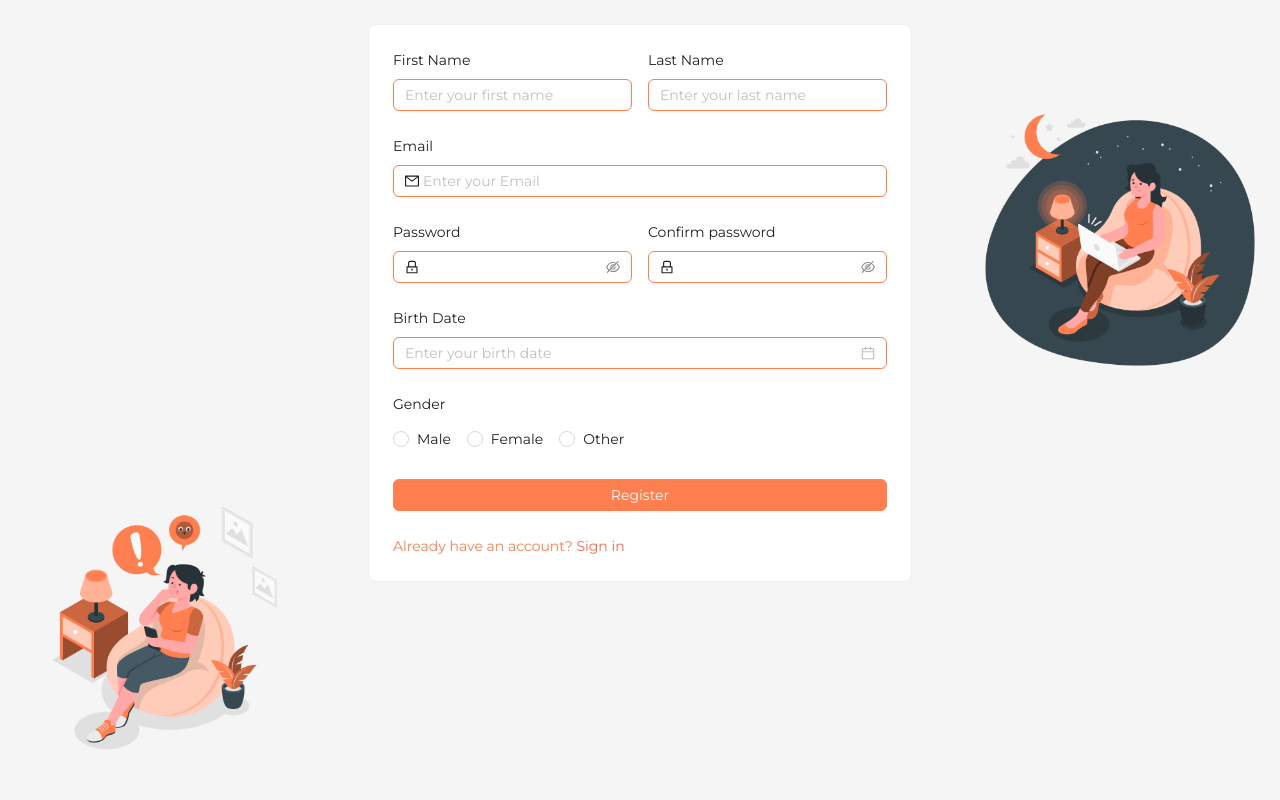
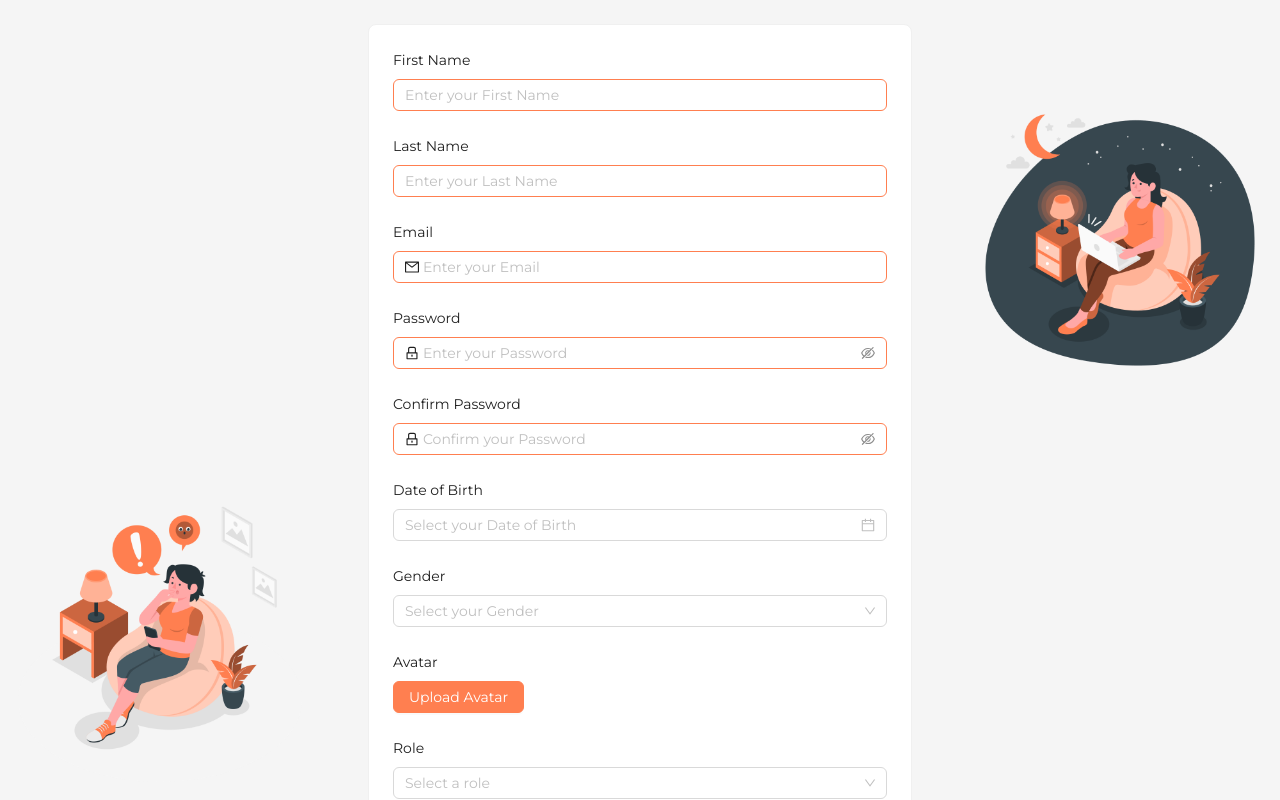
Before and after one commit to ohorodnichuk17/qubix, a React (Vite) app: page /register in a window 1280 px wide. Built offline with nearby package versions, Linux system fonts and the light colour scheme.

Commit message:
registration for admin

```diff
--- a/src/components/pages/RegisterPage/RegisterPage.tsx
+++ b/src/components/pages/RegisterPage/RegisterPage.tsx
@@ -1,14 +1,15 @@
 import { useState, useEffect } from 'react';
-import { Form, Input, Button, Row, Col, Typography, Space, Radio, DatePicker, Card, message } from 'antd';
+import { Form, Input, Button, Row, Col, Typography, Space, Select, DatePicker, Card, message, Upload } from 'antd';
 import { LockOutlined, MailOutlined } from '@ant-design/icons';
 import { IRegisterModel } from '../../../interfaces/account/index.ts';
 import { apiClient } from '../../../utils/api/apiClient.ts';
 import { reactAmico, lateAtNight } from '../../../utils/images/index.tsx';
-import './RegisterPage.css'
+import './RegisterPage.css';
 
 const { Link } = Typography;
+const { Option } = Select;
 
-const validGenders = ['Male', 'Female', 'Other'];
+const roles = ['User', 'Admin'];
 
 const RegisterPage = () => {
    const [isFieldActive, setIsFieldActive] = useState(false);
@@ -25,18 +26,33 @@ const RegisterPage = () => {
       return () => window.removeEventListener('resize', handleResize);
    }, []);
 
-   const onFinish = (values: IRegisterModel) => {
-      apiClient.post('/api/authentication/register', values, {
+   const onFinish = async (values: any) => {
+      const formData = new FormData();
+      formData.append('firstName', values.firstName);
+      formData.append('lastName', values.lastName);
+      formData.append('email', values.email);
+      formData.append('password', values.password);
+      formData.append('confirmPassword', values.confirmPassword);
+      formData.append('birthday', values.birthday.toISOString());
+      formData.append('gender', values.gender);
+      formData.append('role', values.role);
+
+      if (values.avatar && values.avatar.fileList.length > 0) {
+         formData.append('avatar', values.avatar.fileList[0].originFileObj);
+      }
+
+      try {
+         await apiClient.post('/api/authentication/register', formData, {
             headers: {
                'Content-Type': 'multipart/form-data'
             }
-      }).then(() => {
+         });
          message.success("Successfully registered!");
          window.location.href = '/email-confirmation-required';
-      }).catch(error => {
-         message.error("Registration error!")
+      } catch (error) {
+         message.error("Registration error!");
          console.log(error);
-      });
+      }
    };
 
    const onFinishFailed = (errorInfo: any) => {
@@ -83,56 +99,21 @@ const RegisterPage = () => {
                      onFinishFailed={onFinishFailed}
                      requiredMark={false}
                   >
-
-                     <Row gutter={[16, 16]}>
-                        <Col xs={24} sm={12}>
                      <Form.Item
                         label="First Name"
                         name="firstName"
-                              rules={[
-                                 { required: true, message: 'First name must not be empty' },
-                                 { min: 3, message: 'First name must be at least 3 characters long' },
-                                 { max: 50, message: 'First name must be less than 50 characters long' },
-                                 { pattern: /^[A-Za-z\s]+$/, message: 'First name must contain only letters and spaces' },
-                                 { pattern: /^[^£#“”]*$/, message: 'First name must not contain the following characters: £ # “”' },
-                              ]}
+                        rules={[{ required: true, message: 'Please input your first name!' }]}
                      >
-                              <Input
-                                 placeholder='Enter your first name'
-                                 style={{
-                                    borderColor: isFieldActive ? '#FF6347' : '#FF7F50',
-                                 }}
-                                 onFocus={() => setIsFieldActive(true)}
-                                 onBlur={() => setIsFieldActive(false)}
-                                 onMouseEnter={(e) => (e.target as HTMLInputElement).style.borderColor = '#FFA07A'}
-                                 onMouseLeave={(e) => (e.target as HTMLInputElement).style.borderColor = isFieldActive ? '#FF6347' : '#FF7F50'}
-                              />
+                        <Input placeholder="Enter your First Name" />
                      </Form.Item>
-                        </Col>
-                        <Col xs={24} sm={12}>
+
                      <Form.Item
                         label="Last Name"
                         name="lastName"
-                              rules={[
-                                 { required: true, message: 'Last name must not be empty' },
-                                 { min: 3, message: 'Last name must be at least 3 characters long' },
-                                 { max: 50, message: 'Last name must be less than 50 characters long' },
-                                 { pattern: /^[A-Za-z\s]+$/, message: 'Last name must contain only letters and spaces' },
-                                 { pattern: /^[^£#“”]*$/, message: 'Last name must not contain the following characters: £ # “”' },
-                              ]}
+                        rules={[{ required: true, message: 'Please input your last name!' }]}
                      >
-                              <Input placeholder='Enter your last name'
-                                 style={{
-                                    borderColor: isFieldActive ? '#FF6347' : '#FF7F50',
-                                 }}
-                                 onFocus={() => setIsFieldActive(true)}
-                                 onBlur={() => setIsFieldActive(false)}
-                                 onMouseEnter={(e) => (e.target as HTMLInputElement).style.borderColor = '#FFA07A'}
-                                 onMouseLeave={(e) => (e.target as HTMLInputElement).style.borderColor = isFieldActive ? '#FF6347' : '#FF7F50'}
-                              />
+                        <Input placeholder="Enter your Last Name" />
                      </Form.Item>
-                        </Col>
-                     </Row>
 
                      <Form.Item
                         label="Email"
@@ -156,106 +137,66 @@ const RegisterPage = () => {
                         />
                      </Form.Item>
 
-                     <Row gutter={[16, 16]}>
-                        <Col xs={24} sm={12}>
                      <Form.Item
                         label="Password"
                         name="password"
-                              rules={[
-                                 { required: true, message: 'Password must not be empty' },
-                                 { min: 8, message: 'Password must be at least 8 characters long' },
-                                 { max: 24, message: 'Password must be less than 24 characters long' },
-                                 { pattern: /[A-Z]/, message: 'Password must contain at least one uppercase letter' },
-                                 { pattern: /[a-z]/, message: 'Password must contain at least one lowercase letter' },
-                                 { pattern: /\d/, message: 'Password must contain at least one digit' },
-                                 { pattern: /[!"#$%&'()*+,\-./:;<=>?@[\\\]^_`{|}~]/, message: 'Password must contain at least one special character' },
-                                 { pattern: /^[^£#“”]*$/, message: 'Password must not contain the following characters: £ # “”' },
-                                 { pattern: /^[^а-яА-Я]*$/, message: 'First name must not contain Cyrillic characters' },
-                              ]}
+                        rules={[{ required: true, message: 'Please input your password!' }]}
                      >
-                              <Input.Password prefix={<LockOutlined />}
-                                 style={{
-                                    borderColor: isFieldActive ? '#FF6347' : '#FF7F50',
-                                 }}
-                                 onFocus={() => setIsFieldActive(true)}
-                                 onBlur={() => setIsFieldActive(false)}
-                                 onMouseEnter={(e) => (e.target as HTMLInputElement).style.borderColor = '#FFA07A'}
-                                 onMouseLeave={(e) => (e.target as HTMLInputElement).style.borderColor = isFieldActive ? '#FF6347' : '#FF7F50'}
-                              />
+                        <Input.Password prefix={<LockOutlined />} placeholder="Enter your Password" />
                      </Form.Item>
-                        </Col>
-                        <Col xs={24} sm={12}>
-                           <Form.Item
-                              label="Confirm password"
-                              name="confirmPassword"
-                              dependencies={['password']}
-                              rules={[
-                                 { required: true, message: 'Please confirm your password' },
-                                 ({ getFieldValue }) => ({
-                                    validator(_, value) {
-                                       if (!value || getFieldValue('password') === value) {
-                                          return Promise.resolve();
-                                       }
-                                       return Promise.reject(new Error('The two passwords that you entered do not match!'));
-                                    },
-                                 }),
-                              ]}
-                           >
-                              <Input.Password prefix={<LockOutlined />}
-                                 style={{
-                                    borderColor: isFieldActive ? '#FF6347' : '#FF7F50',
-                                 }}
-                                 onFocus={() => setIsFieldActive(true)}
-                                 onBlur={() => setIsFieldActive(false)}
-                                 onMouseEnter={(e) => (e.target as HTMLInputElement).style.borderColor = '#FFA07A'}
-                                 onMouseLeave={(e) => (e.target as HTMLInputElement).style.borderColor = isFieldActive ? '#FF6347' : '#FF7F50'}
-                              />
-                           </Form.Item>
-                        </Col>
-                     </Row>
 
                      <Form.Item
-                        label="Birth Date"
+                        label="Confirm Password"
+                        name="confirmPassword"
+                        rules={[{ required: true, message: 'Please confirm your password!' }]}
+                     >
+                        <Input.Password prefix={<LockOutlined />} placeholder="Confirm your Password" />
+                     </Form.Item>
+
+                     <Form.Item
+                        label="Date of Birth"
                         name="birthday"
-                        rules={[
-                           { required: true, message: 'Birthday must not be empty' },
-                           {
-                              validator: (_, value) => {
-                                 const today = new Date();
-                                 if (value && value > today) {
-                                    return Promise.reject('Birthday cannot be in the future');
-                                 }
-                                 return Promise.resolve();
-                              },
-                           }]}
+                        rules={[{ required: true, message: 'Please select your date of birth!' }]}
                      >
-                        <DatePicker
-                           placeholder='Enter your birth date'
-                           style={{
-                              borderColor: isFieldActive ? '#FF6347' : '#FF7F50',
-                              width: '100%',
-                           }}
-                           onFocus={() => setIsFieldActive(true)}
-                           onBlur={() => setIsFieldActive(false)}
-                           onMouseEnter={(e) => (e.target as HTMLElement).parentElement?.parentElement?.querySelector('.ant-picker-input')?.setAttribute('style', `border-color: #FFA07A`)}
-                           onMouseLeave={(e) => (e.target as HTMLElement).parentElement?.parentElement?.querySelector('.ant-picker-input')?.setAttribute('style', `border-color: ${isFieldActive ? '#FF6347' : '#FF7F50'}`)}
-                        />
+                        <DatePicker placeholder="Select your Date of Birth" style={{ width: '100%' }} />
                      </Form.Item>
 
                      <Form.Item
                         label="Gender"
                         name="gender"
-                        rules={[
-                           { required: true, message: 'Gender must not be empty' },
-                           { type: 'enum', enum: validGenders, message: `Gender must be one of the following: ${validGenders.join(", ")}` },
-                        ]}
+                        rules={[{ required: true, message: 'Please select your gender!' }]}
                      >
+                        <Select placeholder="Select your Gender">
+                           <Option value="Male">Male</Option>
+                           <Option value="Female">Female</Option>
+                           <Option value="Other">Other</Option>
+                        </Select>
+                     </Form.Item>
 
-                        <Radio.Group>
-                           <Radio value="Male">Male</Radio>
-                           <Radio value="Female">Female</Radio>
-                           <Radio value="Other">Other</Radio>
-                        </Radio.Group>
+                     <Form.Item
+                        label="Avatar"
+                        name="avatar"
+                        valuePropName="fileList"
+                        getValueFromEvent={(e) => e.fileList}
+                     >
+                        <Upload
+                           accept="image/*"
+                           beforeUpload={() => false} // Prevent automatic upload
+                        >
+                           <Button>Upload Avatar</Button>
+                        </Upload>
+                     </Form.Item>
+
+                     <Form.Item
+                        label="Role"
+                        name="role"
+                        rules={[{ required: true, message: 'Please select a role' }]}
+                     >
+                        <Select placeholder="Select a role">
+                           {roles.map(role => (
+                              <Option key={role} value={role}>{role}</Option>
+                           ))}
+                        </Select>
                      </Form.Item>
 
                      <Form.Item>
@@ -264,7 +205,9 @@ const RegisterPage = () => {
                         </Button>
                      </Form.Item>
                   </Form>
-                  <Link href="/authentication/login" style={{ color: '#FF7F50', textDecoration: 'none' }}>Already have an account? <span style={{ color: '#FF6347' }}>Sign in</span></Link>
+                  <Link href="/authentication/login" style={{ color: '#FF7F50', textDecoration: 'none' }}>
+                     Already have an account? <span style={{ color: '#FF6347' }}>Sign in</span>
+                  </Link>
                </Card>
             </Space>
          </Col>
```
Also changed, not shown: src/interfaces/account/index.ts (+11 -8 lines). Lines whose indentation alone changed are shown as unchanged.
